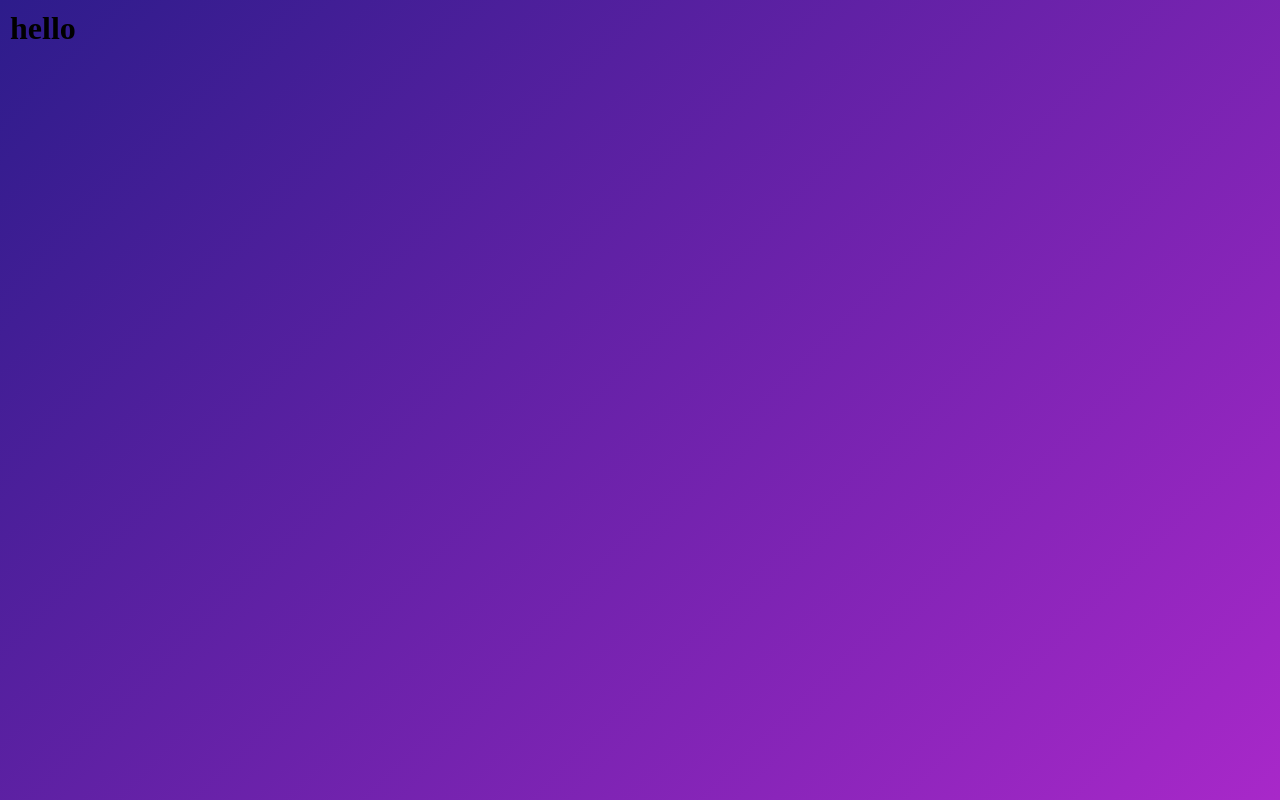
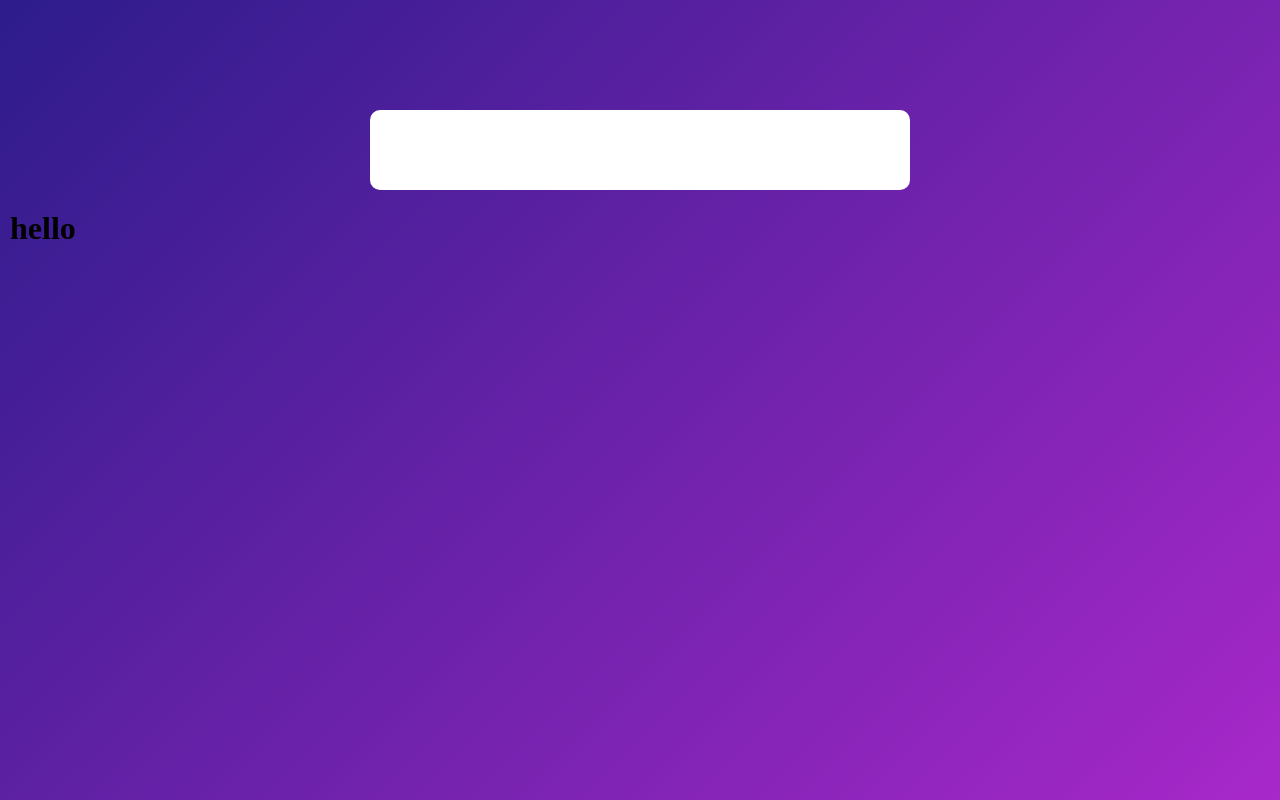
Before and after one commit to Neirel/To-Do-List, a plain HTML site: page templates/index.html in a window 1280 px wide. Drawn offline with Linux system fonts and the light colour scheme.

Commit message:
Adding box to encapsulate tasks in

```diff
--- a/templates/index.html
+++ b/templates/index.html
@@ -7,7 +7,7 @@
     </head>
     <body>
     <div class="container">
-
+        <div class="todo-app"></div>
 
             <h1>hello</h1>
     </div>
```
